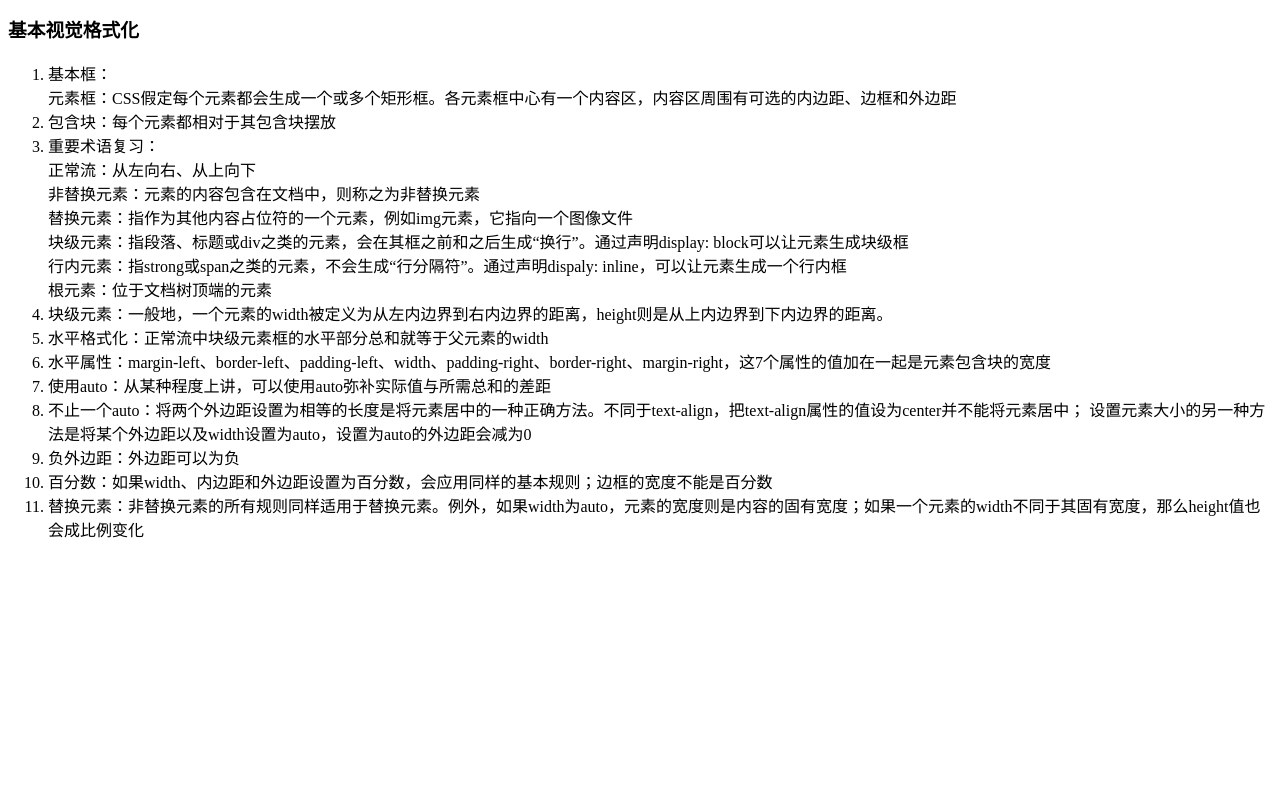
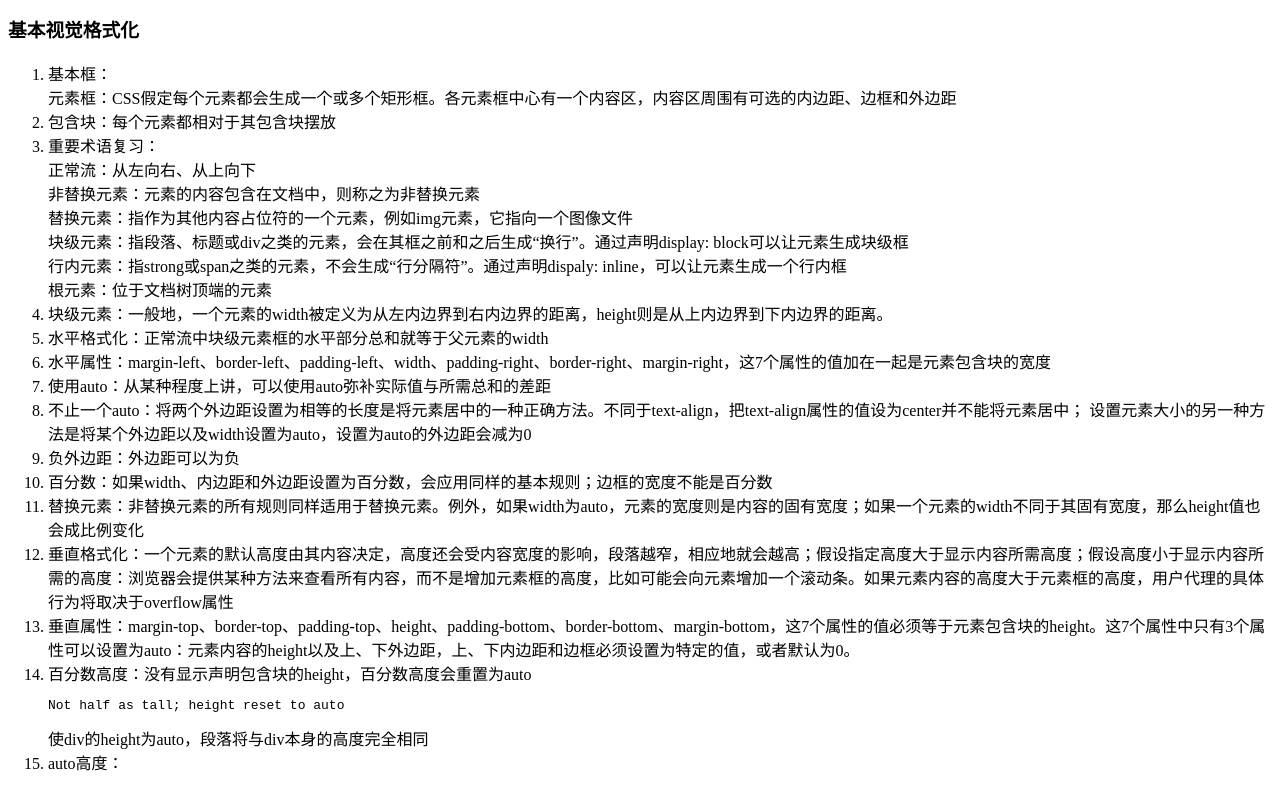
Before and after one commit to UnicornSeven/learning, a plain HTML site: page css/cssA.html in a window 1280 px wide. Shown: the part 8077-8867 px from the top of the page. Before the commit the page ends 8634 px from the top, so only its background shows below. Drawn offline with Linux system fonts and the light colour scheme.

Commit message:
CSS-7
基本视觉格式化

```diff
--- a/css/cssA.html
+++ b/css/cssA.html
@@ -258,6 +258,10 @@
             <li>负外边距：外边距可以为负</li>
             <li>百分数：如果width、内边距和外边距设置为百分数，会应用同样的基本规则；边框的宽度不能是百分数</li>
             <li>替换元素：非替换元素的所有规则同样适用于替换元素。例外，如果width为auto，元素的宽度则是内容的固有宽度；如果一个元素的width不同于其固有宽度，那么height值也会成比例变化</li>
+            <li>垂直格式化：一个元素的默认高度由其内容决定，高度还会受内容宽度的影响，段落越窄，相应地就会越高；假设指定高度大于显示内容所需高度；假设高度小于显示内容所需的高度：浏览器会提供某种方法来查看所有内容，而不是增加元素框的高度，比如可能会向元素增加一个滚动条。如果元素内容的高度大于元素框的高度，用户代理的具体行为将取决于overflow属性</li>
+            <li>垂直属性：margin-top、border-top、padding-top、height、padding-bottom、border-bottom、margin-bottom，这7个属性的值必须等于元素包含块的height。这7个属性中只有3个属性可以设置为auto：元素内容的height以及上、下外边距，上、下内边距和边框必须设置为特定的值，或者默认为0。</li>
+            <li>百分数高度：没有显示声明包含块的height，百分数高度会重置为auto <code><div style="height: auto; "> <p style="height: 50%; ">Not half as tall; height reset to auto</p></div></code>使div的height为auto，段落将与div本身的高度完全相同</li>
+            <li>auto高度：</li>
           </ol>
         </div>
       </div>
```
